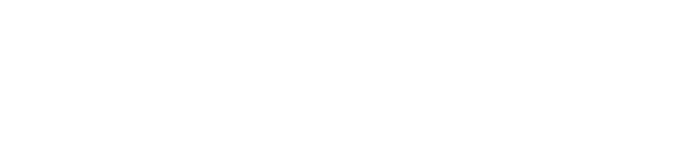
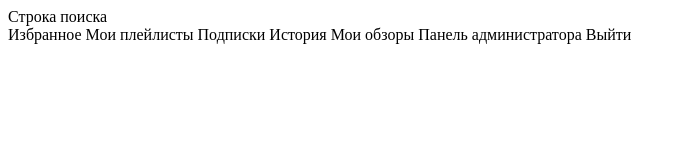
Before and after one commit to YegorR/Music-Store-front, a plain HTML site: page login.html in a window 1280 px wide. Shown: the whole page, without its empty margins (0-686 px from the left). Drawn offline with Linux system fonts and the light colour scheme.

Commit message:
Add references into side panel

```diff
--- a/login.html
+++ b/login.html
@@ -5,10 +5,18 @@
     <title>Music Store</title>
   </head>
   <body>
-    <div id="player"></div>
+    <div class="player"></div>
 
-    <div id="sidePanel"></div>
-
-    <div id="main"></div>
+    <div id="sidePanel">
+      <div class="search">Строка поиска</div>
+      <a class="favourite">Избранное</a>
+      <a class="myPlaylists">Мои плейлисты</a>
+      <a class="subscribe">Подписки</a>
+      <a class="history">История</a>
+      <a class="myReviews">Мои обзоры</a>
+      <a class="admin">Панель администратора</a>
+      <a class="exit">Выйти</a>
+    </div>
+    <div class="main"></div>
   </body>
 </html>
```
